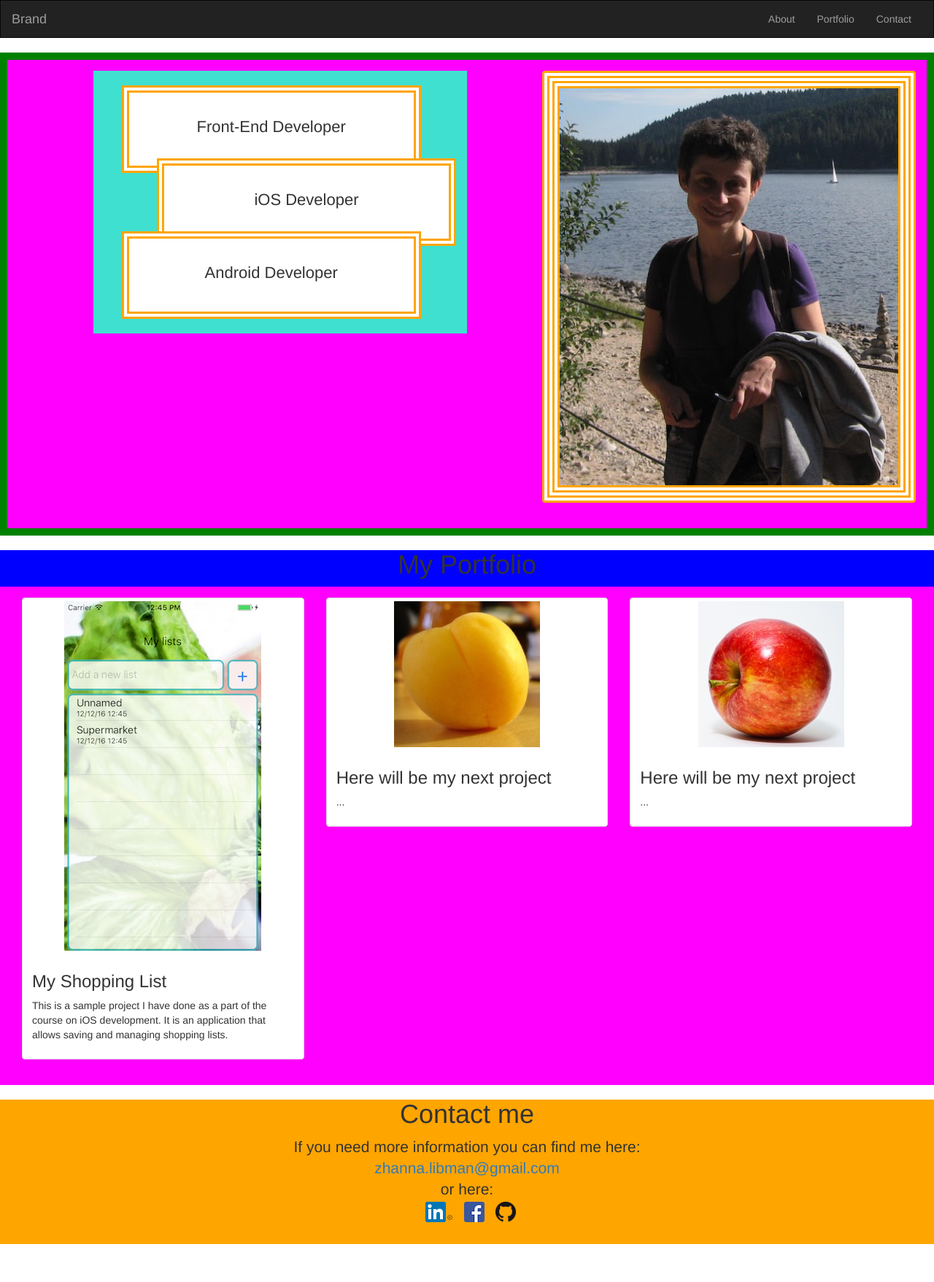
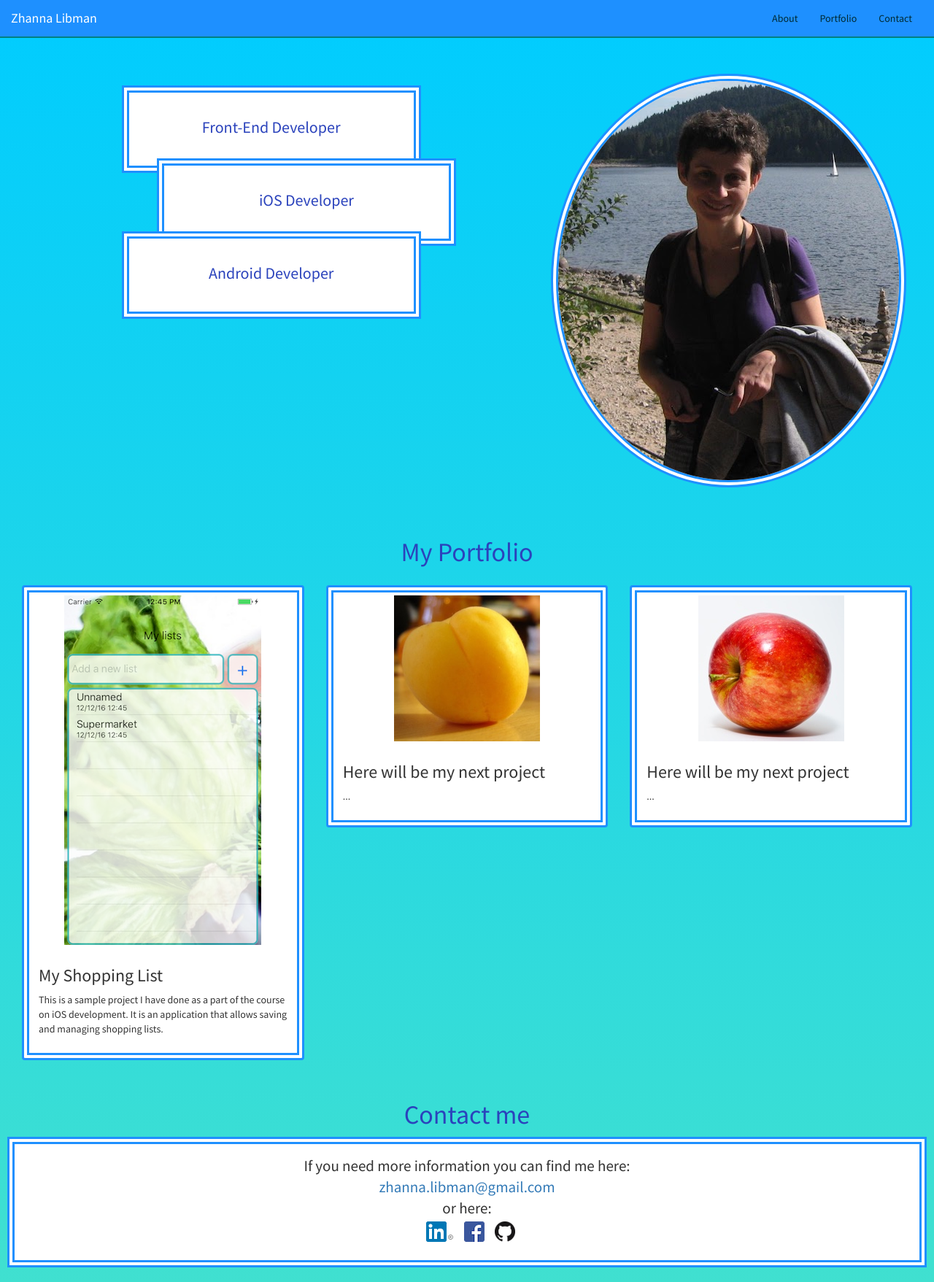
Before and after one commit to Zhanna1980/My-Portfolio, a website: page index.html in a window 1280 px wide. Shown: the whole page at 73% size. Before the commit the page ends 1725 px from the top, so only its background shows below. Drawn offline with nearby package versions, Linux system fonts and the light colour scheme.

Commit message:
design changes

```diff
--- a/index.html
+++ b/index.html
@@ -7,6 +7,7 @@
         <title>My Portfolio</title>
         <link rel="stylesheet" type="text/css" href="/node_modules/bootstrap/dist/css/bootstrap.min.css"/>
         <link rel="stylesheet" type="text/css" href="/node_modules/animate.css/animate.min.css"/>
+        <link href="https://fonts.googleapis.com/css?family=Source+Sans+Pro" rel="stylesheet">
         <link rel="stylesheet" type="text/css" href="styles.css"/>
     </head>
     <body>
@@ -20,7 +21,7 @@
                 <span class="icon-bar"></span>
                 <span class="icon-bar"></span>
             </button>
-            <a class="navbar-brand" href="#">Brand</a>
+            <a class="navbar-brand" href="#">Zhanna Libman</a>
             </div>
 
             <!-- Collect the nav links, forms, and other content for toggling -->
@@ -47,8 +48,8 @@
                 </div>
 
                 </div>
-                <div class="col-xs-12 col-sm-10 col-sm-offset-1 col-md-5 col-lg-5  thumbnail vcenter bordered" style="background-color:white">
-                    <img src="./images/IMG_2668.JPG" alt="Author's' photo" class="bordered img-responsive"/>
+                <div class="col-xs-12 col-sm-10 col-sm-offset-1 col-md-5 col-lg-5 thumbnail text-center" >
+                    <img src="./images/IMG_2668.JPG" alt="Author's' photo" class="bordered img-responsive img-circle"/>
                 </div>
             </div>
         </section>
@@ -56,7 +57,7 @@
             <h1 class="text-center">My Portfolio</h1>
             <div class="row">
                 <div class="col-sm-6 col-md-4">
-                    <div class="thumbnail">
+                    <div class="thumbnail bordered">
                     <a href="https://github.com/Zhanna1980/MyShoppingList_iOS" target="_blank"><img src="./images/shopp_list_ios_screenshot.png" alt="Screenshot of the My Shopping List iOS application"></a>
                     <div class="caption">
                         <h3>My Shopping List</h3>
@@ -65,7 +66,7 @@
                     </div>
                 </div>
                 <div class="col-sm-6 col-md-4">
-                    <div class="thumbnail">
+                    <div class="thumbnail bordered">
                     <a href="#portfolio" target="_blank"><img src="./images/Apricot.jpg" alt="Placeholder for the next project - apricot"></a>
                     <div class="caption">
                         <h3>Here will be my next project</h3>
@@ -74,7 +75,7 @@
                     </div>
                 </div>
                 <div class="col-sm-6 col-md-4">
-                    <div class="thumbnail">
+                    <div class="thumbnail bordered">
                     <a href="#portfolio" target="_blank"><img src="./images/Apple.jpg" alt="Placeholder for the next project - apple"></a>
                     <div class="caption">
                         <h3>Here will be my next project</h3>
@@ -86,7 +87,7 @@
         </section>
         <section id="contact">
             <h1 class="text-center">Contact me</h1>
-            <address class="lead text-center">
+            <address class="lead text-center bordered">
                 If you need more information you can find me here:
                 <br/>
                 <a href="mailto:zhanna.libman@gmail.com">zhanna.libman@gmail.com</a>
@@ -96,10 +97,8 @@
                 <a href="https://www.linkedin.com/in/zhanna-libman-4770b2133/" target="_blank" class="social"><img src="./images/In-2C-28px-R.png"/></a>
                 <a href="https://www.facebook.com/zhanna.libman" target="_blank" class="social"><img src="./images/FB-f-Logo__blue_28.png"/></a>
                 <a href="https://github.com/Zhanna1980" target="_blank" class="social"><img src="./images/GitHub-Mark-28px.png"/></a>
-                <div style="height: 30px"></div>
             </address>
         </section>
-        <footer></footer>
         <script src="/node_modules/jquery/dist/jquery.min.js"></script>
         <script src="/node_modules/bootstrap/dist/js/bootstrap.min.js"></script>
     </body>
--- a/styles.css
+++ b/styles.css
@@ -3,42 +3,69 @@ html, body {
     margin-right: 0px;
     padding-left: 0px;
     padding-right: 0px;
-    /*font-family: Menlo, Monaco, Consolas, "Courier New", monospace;*/
+    background: turquoise; /* For browsers that do not support gradients */
+    background: -webkit-linear-gradient(#00ccff, turquoise); /* For Safari 5.1 to 6.0 */
+    background: -o-linear-gradient(#00ccff, turquoise); /* For Opera 11.1 to 12.0 */
+    background: -moz-linear-gradient(#00ccff, turquoise); /* For Firefox 3.6 to 15 */
+    background: linear-gradient(#00ccff, turquoise); /* Standard syntax */
+    font-family: 'Source Sans Pro', sans-serif;
 }
 .navbar {
     border-radius: 0px;
+    border-width: 0px 0px 2px 0px;
+    border-style:double;
+    border-color: teal;
+}
+
+.navbar-inverse .navbar-nav>li>a, .navbar-header>a.navbar-brand {
+    color: #002933;
+}
+
+.navbar-inverse .navbar-toggle:focus, .navbar-inverse .navbar-toggle:hover {
+    background-color: dodgerblue;
+}
+
+
+.navbar-inverse {
+    background-color:  dodgerblue;
+
+}
+
+.navbar-inverse .navbar-toggle {
+    border-color: grey;
+    background-color: dodgerblue;
 }
 
 #about{
-    background-color: green;
     padding: 10px;
 }
 
-.vcenter {
-    display: inline-block;
-    vertical-align: middle;
-    float: none;
+h1 {
+    color: #2b43bc;
 }
 
 .bordered {
-    border: 10px orange double;
+    border: 10px dodgerblue double;
+}
+
+#about .thumbnail {
+    border-width: 0px;
+    background-color: transparent;
 }
 
 #about img{
-    vertical-align: bottom;
+    background-color: white;
 }
 
 .text-wrapper {
     height: 100%;
-    background-color: turquoise;
 }
 
-#portfolio{
-    background-color: blue;
-}
-
-#contact{
-    background-color: orange;
+address {
+    background-color: white;
+    padding-top: 15px;
+    padding-bottom: 25px;
+    margin: 0px 10px 20px 10px;
 }
 
 .social {
@@ -78,7 +105,6 @@ html, body {
 }
 
 .row {
-    background-color: fuchsia;
     margin-right: 0px;
     margin-left: 0px;
     padding: 15px;
@@ -86,7 +112,7 @@ html, body {
 
  @media (max-width: 768px) {
     h1 {
-        font-size: 18px;
+        font-size: 20px;
     }
 
     .title {
```
